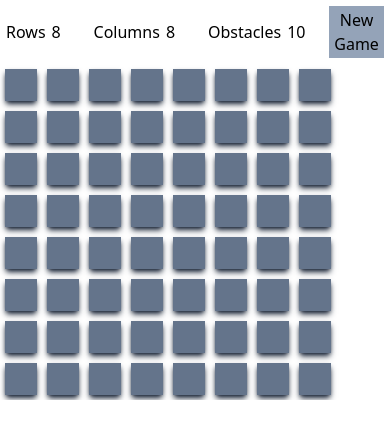
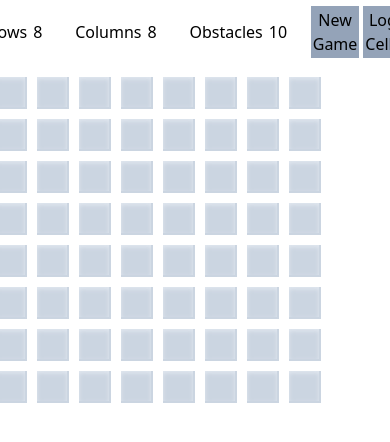
Before and after one commit to JanEberlein/minesweeper, a Vue app: page / in a window 390 px wide. Shown: the top 442 px of the page. Built offline with nearby package versions, Linux system fonts and the light colour scheme.

Commit message:
modifies UI refactors store

```diff
--- a/src/components/MineTile.vue
+++ b/src/components/MineTile.vue
@@ -1,6 +1,6 @@
 <script setup>
-import { cells } from '@/store'
-import { computed } from 'vue';
+import { gameOver, getCell } from '@/store'
+import { computed } from 'vue'
 
 const props = defineProps({
   row: {
@@ -13,44 +13,54 @@ const props = defineProps({
   }
 })
 
+const cell = getCell(props.row, props.column)
 
-const cell = computed(() => {return cells.data[props.row][props.column]})
+var obstaclesNearby = 0
+function getSurroundingCells(row, column) {}
 
-var obstaclesNearby = 0;
-function getSurroundingCells(row, column) {
-
-}
-
-function revealCell(row, column) {
+function revealCell() {
+  if (gameOver.value) return
+  if (cell.value.marked == '🚩') return
   cell.value.revealed = true
+  if (cell.value.obstacle) gameOver.value = true
 }
 
 function markCell() {
+  if(gameOver.value) return
   switch (cell.value.marked) {
+    case '':
+      cell.value.marked = '🚩'
+      break
     case '🚩':
       cell.value.marked = '❓'
-      break;
-    case '':
-      cell.value.marked = '🚩'
-      break;
+      break
     default:
       cell.value.marked = ''
-      break;
+      break
   }
 }
 
+const cellContent = computed(() => {
+  //TODO
+  return ''
+})
 </script>
 
 <template>
   <div
-    class="flex items-center justify-center m-1 h-8 w-8 p-0 text-balance bg-slate-500 shadow-md shadow-slate-800 hover:m-0 hover:h-10 hover:w-10 hover:text-lg"
+    class="flex items-center justify-center m-1 h-8 w-8 p-0 shadow-inner text-balance text-lg hover:m-0 hover:h-10 hover:w-10 hover:text-2xl"
+    :class="{
+      'bg-red-500': cell.revealed && cell.obstacle && gameOver,
+      'bg-slate-300': !(cell.revealed && cell.obstacle && gameOver),
+      'shadow-slate-400 border-r-2 border-b-2 border-slate-200': cell.revealed,
+      'shadow-slate-200 border-r-2 border-b-2 border-slate-300': !cell.revealed}"
     @click="revealCell"
     @click.right.prevent="markCell"
   >
     <div v-if="cell.revealed">
-      {{ cell.obstacle }}
+      {{ cellContent }}
     </div>
-    <div v-else>
+    <div v-else class="drop-shadow-md saturate-200">
       {{ cell.marked }}
     </div>
   </div>
--- a/src/components/PlayingField.vue
+++ b/src/components/PlayingField.vue
@@ -1,5 +1,5 @@
 <script setup>
-import { playingFieldDimension as dim, resetCells } from '@/store'
+import { playingFieldDimension as dim, newGame, logCells, gameOver } from '@/store'
 import MineTile from './MineTile.vue'
 import { ref } from 'vue'
 
@@ -9,20 +9,35 @@ const obstacles = ref(dim.obstacles)
 </script>
 
 <template>
-  <div class="flex flex-col items-center justify-center">
-    <div class="flex items-center justify-center m-0.5 p-0.5">
+  <div class="flex flex-col md:items-center justify-center">
+    <div class="flex items-center md:justify-center m-0.5 p-0.5">
       <label for="rows" class="m-0.5">Rows</label>
-      <input id="rows" type="number" v-model="rows" class="m-0.5 p-0.5 w-10" />
+      <input id="rows" type="number" min="1" max="100" v-model="rows" class="m-0.5 p-0.5 w-10" />
       <label for="columns" class="m-0.5">Columns</label>
-      <input id="columns" type="number" v-model="columns" class="m-0.5 p-0.5 w-10" />
+      <input
+        id="columns"
+        type="number"
+        min="1"
+        max="100"
+        v-model="columns"
+        class="m-0.5 p-0.5 w-10"
+      />
       <label for="obstacles" class="m-0.5">Obstacles</label>
-      <input id="obstacles" type="number" v-model="obstacles" class="m-0.5 p-0.5 w-10" />
-      <button class="m-0.5 p-0.5 bg-slate-400" @click="resetCells(rows, columns, obstacles)">
+      <input
+        id="obstacles"
+        type="number"
+        min="1"
+        max="100"
+        v-model="obstacles"
+        class="m-0.5 p-0.5 w-10"
+      />
+      <button class="m-0.5 p-0.5 bg-slate-400" @click="newGame(rows, columns, obstacles)">
         New Game
       </button>
+      <button class="m-0.5 p-0.5 bg-slate-400" @click="logCells">Log Cells</button>
     </div>
 
-    <div class="overflow-x-scroll w-screen md:w-auto">
+    <div class="overflow-x-scroll w-screen md:w-auto p-2">
       <table class="table-auto">
         <tbody>
           <tr v-for="row in dim.rows" :key="row">
@@ -32,6 +47,7 @@ const obstacles = ref(dim.obstacles)
           </tr>
         </tbody>
       </table>
+      <h1 v-if="gameOver" class="text-3xl font-bold w-full md:text-center">Game Over!</h1>
     </div>
   </div>
 </template>
--- a/src/store.js
+++ b/src/store.js
@@ -1,41 +1,57 @@
-import { reactive } from 'vue'
+import { computed, reactive, readonly, ref } from 'vue'
 
-export const playingFieldDimension = reactive({
+const dimensions = reactive({
   columns: 8,
   rows: 8,
   obstacles: 10
 })
 
-export const cells = reactive({ data: newPlayingField() })
+const cells = reactive({ data: newPlayingField() })
 
-export function resetCells(rows = 8, columns = 8, obstacles = 10) {
-  playingFieldDimension.columns = columns
-  playingFieldDimension.rows = rows
-  playingFieldDimension.obstacles = obstacles
+export const playingFieldDimension = readonly(dimensions)
+export const gameOver = ref(false)
+export const gameActive = ref(false)
+
+export function getCell(row, column) {
+  return computed(() => {
+    return cells.data[row][column]
+  })
+}
+
+export function newGame(rows = 8, columns = 8, obstacles = 10) {
+  gameActive.value = false
+  gameOver.value = false
+  dimensions.columns = columns
+  dimensions.rows = rows
+  dimensions.obstacles = obstacles
   cells.data = newPlayingField()
 }
 
 function newPlayingField() {
   var arr = []
   var r = 0
-  while (arr.length <= playingFieldDimension.obstacles) {
+  while (arr.length <= dimensions.obstacles) {
     console.log(arr)
-    r = Math.floor(Math.random() * playingFieldDimension.rows * playingFieldDimension.columns)
+    r = Math.floor(Math.random() * dimensions.rows * dimensions.columns)
     if (!arr.includes(r)) {
       arr.push(r)
     }
   }
 
-  const field = Array.from(Array(playingFieldDimension.rows).keys()).map((r) =>
-    Array.from(Array(playingFieldDimension.columns).keys()).map((c) =>
+  const field = Array.from(Array(dimensions.rows).keys()).map((r) =>
+    Array.from(Array(dimensions.columns).keys()).map((c) =>
       reactive({
-        key: r * playingFieldDimension.columns + c,
+        key: r * dimensions.columns + c,
         revealed: false,
         marked: '',
-        obstacle: (arr.includes(r * playingFieldDimension.columns + c))
+        obstacle: arr.includes(r * dimensions.columns + c)
       })
     )
   )
 
   return field
 }
+
+export function logCells() {
+  console.log(cells)
+}
```
